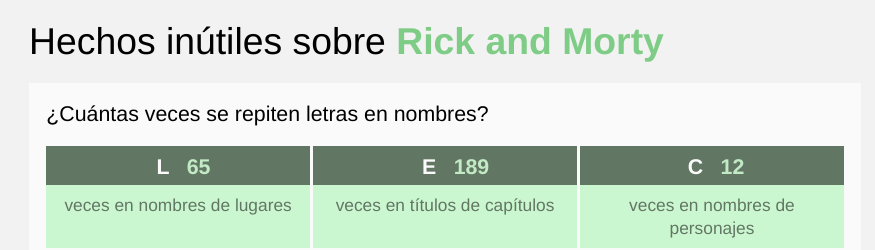
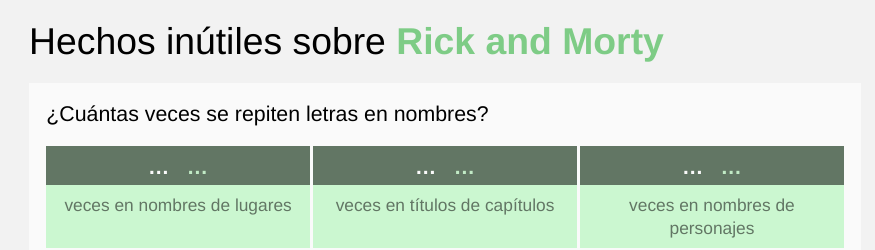
Before and after one commit to agj/vue3-test-app, a Vue app: page / in a window 1280 px wide. Shown: the top 250 px of the page, without its empty margins (195-1070 px from the left). Built offline with nearby package versions, Linux system fonts and the light colour scheme.

Commit message:
Probando añadir tipos a propiedades de LetterCount.

```diff
--- a/src/components/LetterCount.vue
+++ b/src/components/LetterCount.vue
@@ -11,20 +11,20 @@
 </template>
 
 <script lang="ts">
-import { defineComponent } from "vue";
+type Data = { letter: string; amount: number };
 
 export default {
   props: {
-    letter: {
-      type: String,
-      required: true,
-    },
-    amount: {
-      type: Number,
-      required: true,
+    data: {
+      type: Object as () => Data,
     },
   },
-  setup() {},
+  setup({ data }) {
+    return {
+      letter: data?.letter ?? "…",
+      amount: data?.amount.toString() ?? "…",
+    };
+  },
 };
 </script>
 
```
Also changed, not shown: 1 other file (tests, documents, lock files or other folders).
